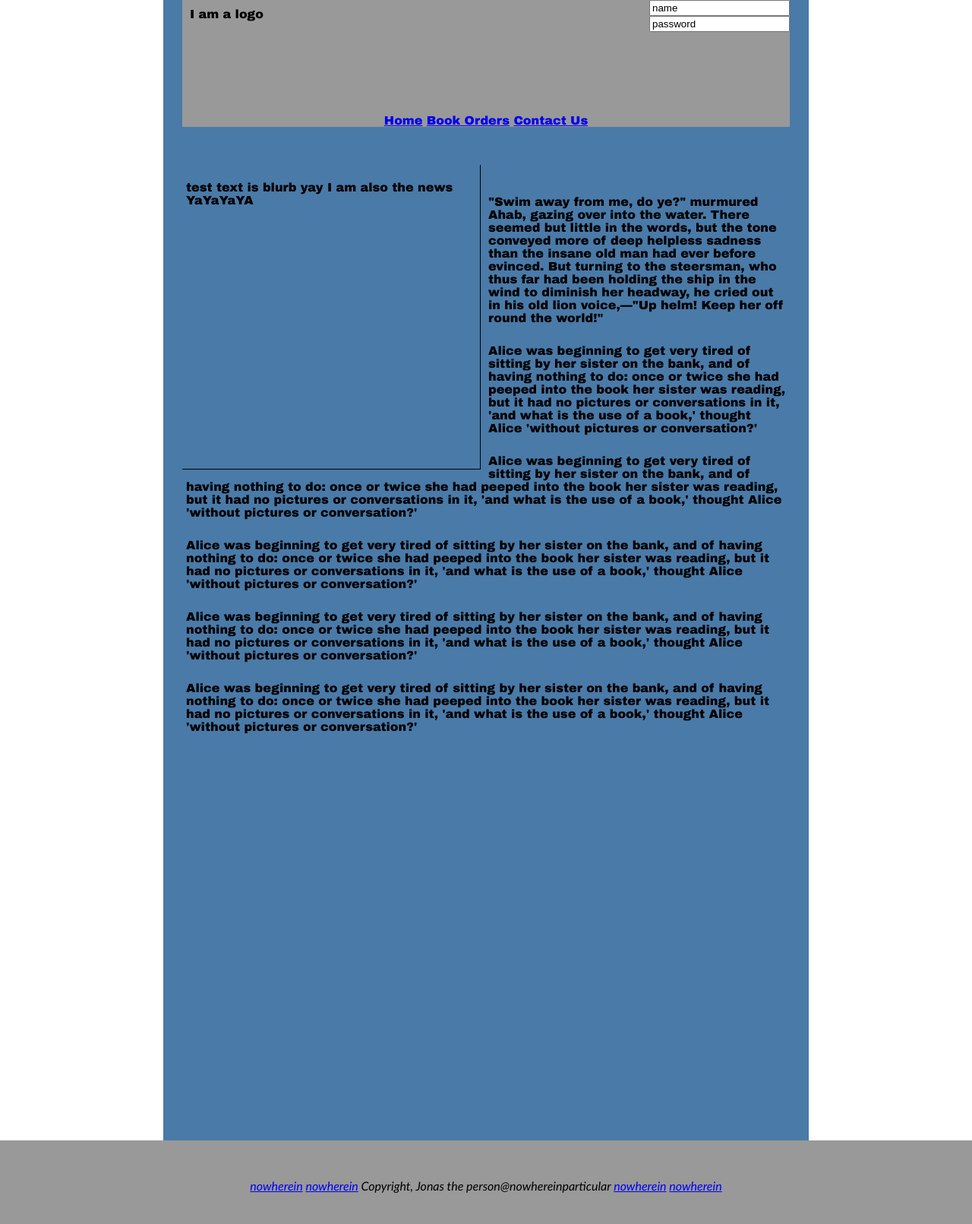
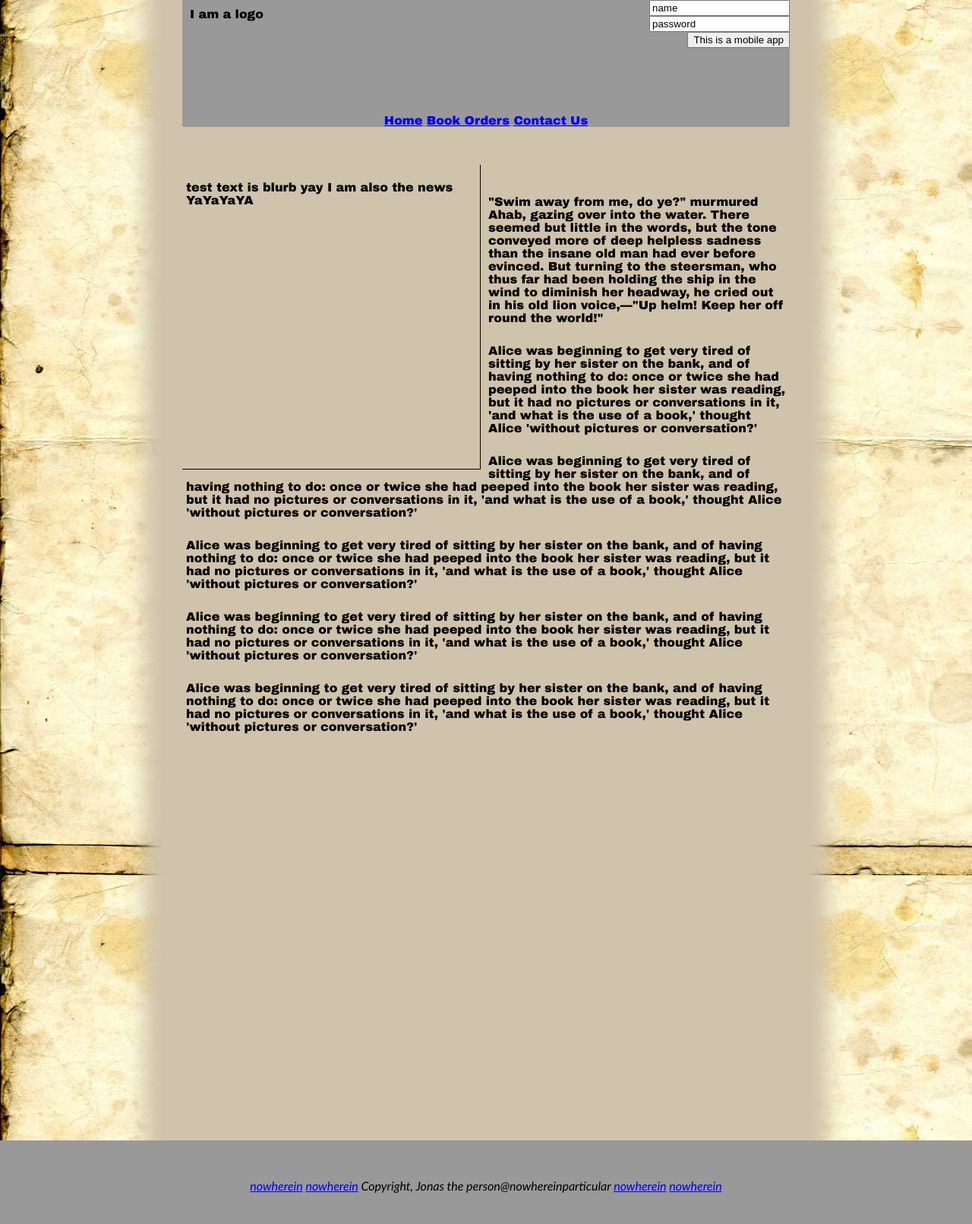
Before and after one commit to ser4ph1/DECO3800-BRJ, a PHP site: page / in a window 1280 px wide. Shown: the whole page at 76% size. Run offline with PHP 8.4, Linux system fonts and the light colour scheme.

Commit message:
More styling and asodnwuqondqwdwqdwqewqe

```diff
--- a/css/style.css
+++ b/css/style.css
@@ -1,11 +1,15 @@
 html {
     position: relative;
     /*min-height: 100%;*/
-	background:#fff;
+
+	/* background-color:#ffffff; */
 	/*border:15px solid #000;*/
+	background-image:url("../images/paper2.jpg"); /* NOTE find better IMAGE */
 }
+
 body {
-	background-color:#4A7AA8;
+	background-color:#CFC3AB;
+
 	/*height:100%;*/
 	margin: 0 auto 100px;
 	width:800px;
@@ -14,12 +18,13 @@ body {
 	padding-top:0px;
 	overflow:auto;
 	/*border:15px solid #000;*/
+	box-shadow: 0px 0px 25px 25px #CFC3AB;
 
 }
 
 @media only screen and (max-width: 800px) {
 	body {
-		background-color:#4A7AA8;
+		background-color:#CFC3AB;
 		/*height:100%;*/
 		margin: 0 auto 100px;
 		width:400px;
@@ -32,6 +37,8 @@ body {
 }
 
 header {
+	/* NOTE needs ADAPTIVE */
+
 	/*
 	top:0px;
 	margin:auto;
@@ -81,7 +88,7 @@ nav > p {
 
 
 article {
-	background-color:#4A7AA8;
+	background-color:#CFC3AB;
 	/*float:left;*/
 	width:49%;
 	height:100%;
@@ -92,7 +99,7 @@ article {
 
 @media only screen and (max-width: 800px) {
 	article {
-		background-color:#4A7AA8;
+		background-color:#CFC3AB;
 		/*float:left;*/
 		width:100%;
 		height:100%;
@@ -165,11 +172,12 @@ form p {
 }
 
 #contact_form {
+	/* NOTE needs ADAPTIVE */
 	margin:auto;
 	padding-top:50px;
 	text-align:left;
 	height:100%;
-	width:500px;
+	width:75%;
 }
 fieldset {
 	border:5px solid;
@@ -184,3 +192,15 @@ a {
 .clearfix {
 	overflow:auto;
 }
+@media only screen and (max-width: 800px) {
+	#adaptive {
+		display:none;
+	}
+}
+
+
+@media only screen and (min-width: 800px) {
+	#adaptive2 {
+		display:none;
+	}
+}
--- a/index.html
+++ b/index.html
@@ -6,7 +6,7 @@
 		<meta charset="utf-8">
 	</head>
 
-	<body>
+	<body >
 
 
 		<header>
@@ -14,6 +14,9 @@
 				<form id="login">
 					<p><input type="text" name="name" value="name    " size="20"></input></p>
 					<p><input type="passsword" name="password" value="password" size="20"></input></p>
+					<p><input id="adaptive" type="button" name="adaptive" value="This is a mobile app"></input></p>
+					<p><input id="adaptive2" type="button" name="adaptive2" value="This is a web-platform"></input></p>
+
 				</form>
 
 				<p id="logo">I am a logo</p>
```
Also changed, not shown: php/session.php (added, +15 -0 lines), css/paper.jpg (added), images/paper.jpg (added), images/paper2.jpg (added).
